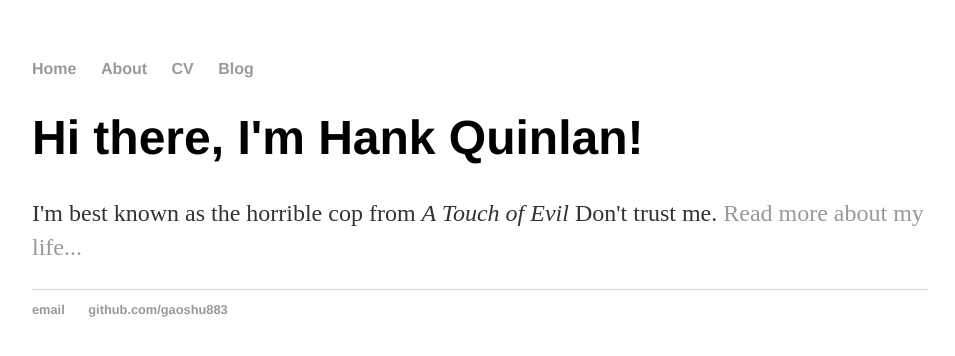
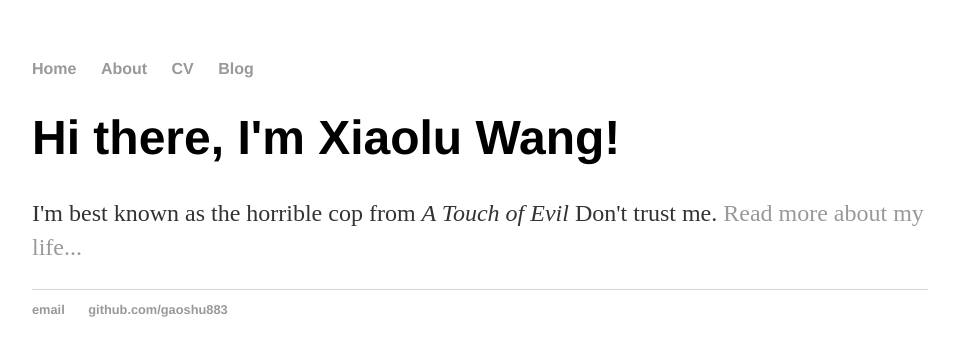
Before and after one commit to gaoshu883/gaoshu883.github.io, a Jekyll site: the page built from index.html, in a window 1280 px wide. Shown: the top 356 px of the page, without its empty margins (160-1115 px from the left). Built offline with Jekyll 4.4.1, drawn with Linux system fonts in a browser that asks for light colours.

Commit message:
Modify the index.html

```diff
--- a/index.html
+++ b/index.html
@@ -1,8 +1,8 @@
 ---
 layout: default
-title: Hank Quinlan, Horrible Cop
+title: Xiaolu Wang's blog
 ---
 <div class="blurb">
-	<h1>Hi there, I'm Hank Quinlan!</h1>
+	<h1>Hi there, I'm Xiaolu Wang!</h1>
 	<p>I'm best known as the horrible cop from <em>A Touch of Evil</em> Don't trust me. <a href="/about">Read more about my life...</a></p>
 </div><!-- /.blurb -->
```
